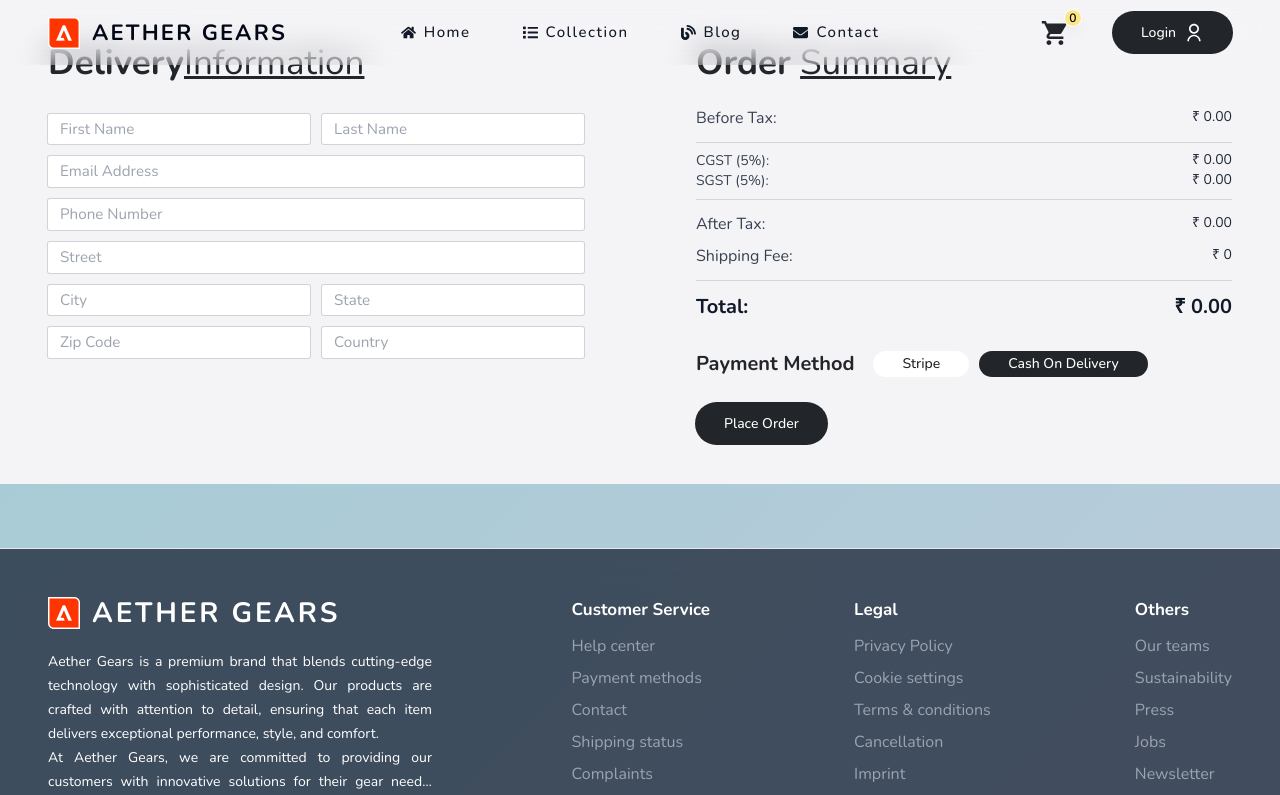
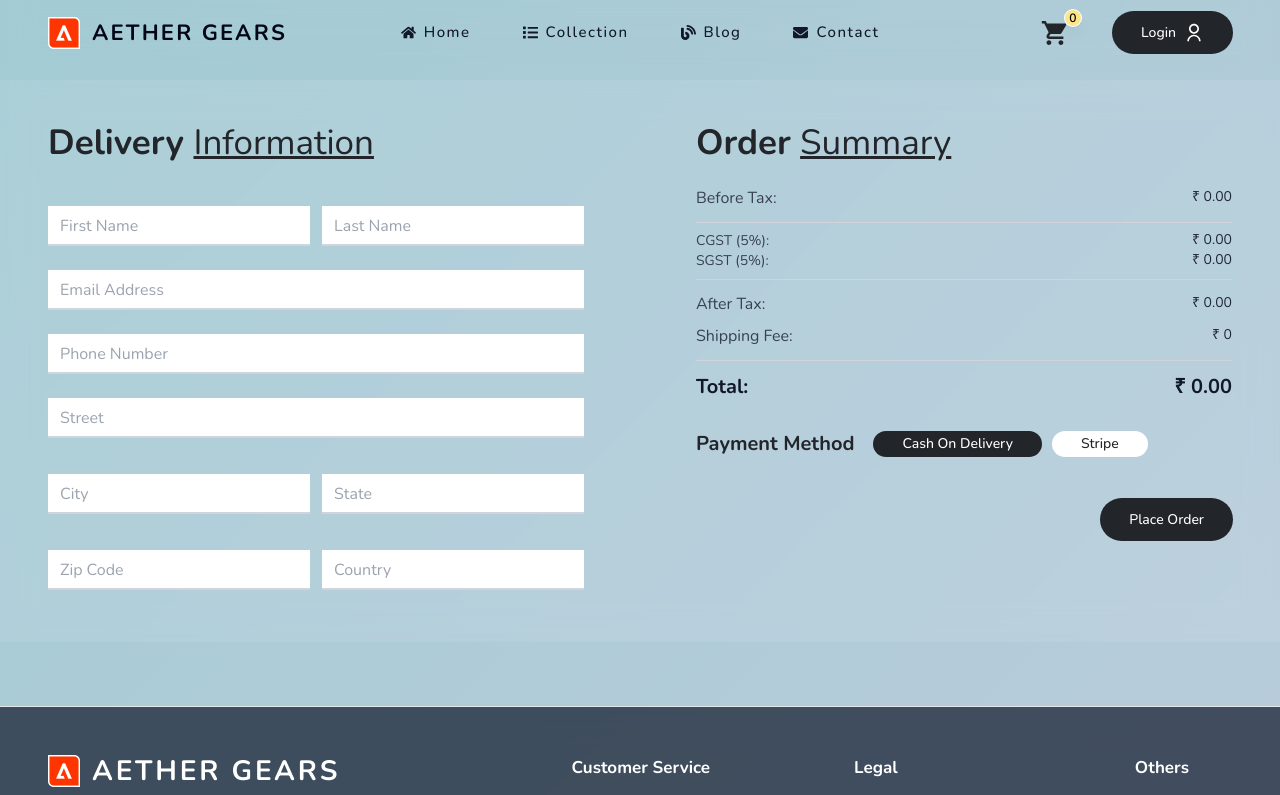
Before and after one commit to abdul180690/Aether-Gears---ReactJs-Project, a React (Vite) app in the folder frontend/: page /place-order in a window 1280 px wide. Shown: the top 795 px of the page. Built offline with nearby package versions, Linux system fonts and the light colour scheme.

Commit message:
delivery information form styling update

```diff
--- a/frontend/src/pages/PlaceOrder.jsx
+++ b/frontend/src/pages/PlaceOrder.jsx
@@ -6,26 +6,136 @@ const PlaceOrder = () => {
   const [method, setMethod] = useState('cod')
 
   return (
-    <div className=''>
-      <div className='bg-primary mb-16'>
+    <div className='mt-20'>
+      <div className='bg-primary bg-opacity-10 backdrop-blur-lg mb-16'>
         <form className='max-padd-container py-10'>
           <div className='flex flex-col xl:flex-row gap-20 xl:gap-28'>
             <div className='flex-1 flex flex-col gap-3 text-[95%]'>
-              <Title title1={'Delivery'} title2={'Information'}/>
-              <div className='flex gap-3 '>
-                <input type="text" placeholder="First Name" className='ring-1 ring-slate-900/15 p-1 pl-3 rounded-sm bg-white outline-none w-1/2'/>
-                <input type="text" placeholder="Last Name" className='ring-1 ring-slate-900/15 p-1 pl-3 rounded-sm bg-white outline-none w-1/2'/>
+              <Title title1={'Delivery '} title2={'Information'}/>
+              <div className='flex gap-3 mt-3'>
+                <div className='flex-1 relative'>
+                  <input
+                    type="text"
+                    id="firstName"
+                    name="firstName"
+                    placeholder="First Name"
+                    className='mb-3 pl-3 peer h-10 w-full border-b-2 border-gray-300 text-gray-900 placeholder-transparent focus:outline-none focus:border-slate-600'
+                  />
+                  <label
+                    for="firstName"
+                    class="pl-3 absolute left-0 -top-5 text-gray-600 text-sm transition-all peer-placeholder-shown:text-base peer-placeholder-shown:text-gray-400 peer-placeholder-shown:top-2 peer-focus:-top-3.5 peer-focus:text-gray-600 peer-focus:text-sm"
+                  >First Name</label>
+                </div>
+                <div className='flex-1 relative'>
+                  <input
+                    type="text"
+                    id="lastName"
+                    name="lastName"
+                    placeholder="Last Name"
+                    className=' mb-3 pl-3 peer h-10 w-full border-b-2 border-gray-300 text-gray-900 placeholder-transparent focus:outline-none focus:border-slate-600'
+                  />
+                  <label
+                    for="lastName"
+                    class="pl-3 absolute left-0 -top-5 text-gray-600 text-sm transition-all peer-placeholder-shown:text-base peer-placeholder-shown:text-gray-400 peer-placeholder-shown:top-2 peer-focus:-top-3.5 peer-focus:text-gray-600 peer-focus:text-sm"
+                  >Last Name</label>
+                </div>
               </div>
-              <input type="email" placeholder="Email Address" className='ring-1 ring-slate-900/15 p-1 pl-3 rounded-sm bg-white outline-none'/>
-              <input type="number" placeholder="Phone Number" className='ring-1 ring-slate-900/15 p-1 pl-3 rounded-sm bg-white outline-none'/>
-              <input type="text" placeholder="Street" className='ring-1 ring-slate-900/15 p-1 pl-3 rounded-sm bg-white outline-none'/>
-              <div className='flex gap-3 '>
-                <input type="text" placeholder="City" className='ring-1 ring-slate-900/15 p-1 pl-3 rounded-sm bg-white outline-none w-1/2'/>
-                <input type="text" placeholder="State" className='ring-1 ring-slate-900/15 p-1 pl-3 rounded-sm bg-white outline-none w-1/2'/>
+              <div className='relative'>
+                <input
+                  type="email"
+                  id="email"
+                  name="email"
+                  placeholder="Email Address"
+                  className=' mb-3 pl-3 peer h-10 w-full border-b-2 border-gray-300 text-gray-900 placeholder-transparent focus:outline-none focus:border-slate-600'
+                />
+                <label
+                  for="email"
+                  class="pl-3 absolute left-0 -top-5 text-gray-600 text-sm transition-all peer-placeholder-shown:text-base peer-placeholder-shown:text-gray-400 peer-placeholder-shown:top-2 peer-focus:-top-3.5 peer-focus:text-gray-600 peer-focus:text-sm"
+                >Email Address</label>
               </div>
-              <div className='flex gap-3'>
-                <input type="number" placeholder="Zip Code" className='ring-1 ring-slate-900/15 p-1 pl-3 rounded-sm bg-white outline-none w-1/2'/>
-                <input type="text" placeholder="Country" className='ring-1 ring-slate-900/15 p-1 pl-3 rounded-sm bg-white outline-none w-1/2'/>
+              <div className='relative'>
+                <input
+                  type="number"
+                  id="phoneNumber"
+                  name="phoneNumber"
+                  placeholder="Phone Number"
+                  className=' mb-3 pl-3 peer h-10 w-full border-b-2 border-gray-300 text-gray-900 placeholder-transparent focus:outline-none focus:border-slate-600'
+                />
+                <label
+                  for="phoneNumber"
+                  class="pl-3 absolute left-0 -top-5 text-gray-600 text-sm transition-all peer-placeholder-shown:text-base peer-placeholder-shown:text-gray-400 peer-placeholder-shown:top-2 peer-focus:-top-3.5 peer-focus:text-gray-600 peer-focus:text-sm"
+                >Phone Number</label>
+              </div>
+              <div className='relative'>
+                <input
+                  type="text"
+                  id="street"
+                  name="street"
+                  placeholder="Street"
+                  className=' mb-3 pl-3 peer h-10 w-full border-b-2 border-gray-300 text-gray-900 placeholder-transparent focus:outline-none focus:border-slate-600'
+                />
+                <label
+                  for="street"
+                  class="pl-3 absolute left-0 -top-5 text-gray-600 text-sm transition-all peer-placeholder-shown:text-base peer-placeholder-shown:text-gray-400 peer-placeholder-shown:top-2 peer-focus:-top-3.5 peer-focus:text-gray-600 peer-focus:text-sm"
+                >Street</label>
+              </div>
+
+              <div className='flex gap-3 mt-3'>
+                <div className='flex-1 relative'>
+                  <input
+                    type="text"
+                    id="city"
+                    name="city"
+                    placeholder="City"
+                    className='mb-3 pl-3 peer h-10 w-full border-b-2 border-gray-300 text-gray-900 placeholder-transparent focus:outline-none focus:border-slate-600'
+                  />
+                  <label
+                    for="city"
+                    class="pl-3 absolute left-0 -top-5 text-gray-600 text-sm transition-all peer-placeholder-shown:text-base peer-placeholder-shown:text-gray-400 peer-placeholder-shown:top-2 peer-focus:-top-3.5 peer-focus:text-gray-600 peer-focus:text-sm"
+                  >City</label>
+                </div>
+                <div className='flex-1 relative'>
+                  <input
+                    type="text"
+                    id="state"
+                    name="state"
+                    placeholder="State"
+                    className=' mb-3 pl-3 peer h-10 w-full border-b-2 border-gray-300 text-gray-900 placeholder-transparent focus:outline-none focus:border-slate-600'
+                  />
+                  <label
+                    for="state"
+                    class="pl-3 absolute left-0 -top-5 text-gray-600 text-sm transition-all peer-placeholder-shown:text-base peer-placeholder-shown:text-gray-400 peer-placeholder-shown:top-2 peer-focus:-top-3.5 peer-focus:text-gray-600 peer-focus:text-sm"
+                  >State</label>
+                </div>
+              </div>
+
+              <div className='flex gap-3 mt-3'>
+                <div className='flex-1 relative'>
+                  <input
+                    type="number"
+                    id="zipCode"
+                    name="zipCode"
+                    placeholder="zipCode"
+                    className='mb-3 pl-3 peer h-10 w-full border-b-2 border-gray-300 text-gray-900 placeholder-transparent focus:outline-none focus:border-slate-600'
+                  />
+                  <label
+                    for="zipCode"
+                    class="pl-3 absolute left-0 -top-5 text-gray-600 text-sm transition-all peer-placeholder-shown:text-base peer-placeholder-shown:text-gray-400 peer-placeholder-shown:top-2 peer-focus:-top-3.5 peer-focus:text-gray-600 peer-focus:text-sm"
+                  >Zip Code</label>
+                </div>
+                <div className='flex-1 relative'>
+                  <input
+                    type="text"
+                    id="country"
+                    name="country"
+                    placeholder="Country"
+                    className=' mb-3 pl-3 peer h-10 w-full border-b-2 border-gray-300 text-gray-900 placeholder-transparent focus:outline-none focus:border-slate-600'
+                  />
+                  <label
+                    for="country"
+                    class="pl-3 absolute left-0 -top-5 text-gray-600 text-sm transition-all peer-placeholder-shown:text-base peer-placeholder-shown:text-gray-400 peer-placeholder-shown:top-2 peer-focus:-top-3.5 peer-focus:text-gray-600 peer-focus:text-sm"
+                  >Country</label>
+                </div>
               </div>
             </div>
 
@@ -34,11 +144,11 @@ const PlaceOrder = () => {
               <div className='flex items-center justify-start py-6'>
                 <h3 className='bold-20 me-5'>Payment <span>Method </span></h3>
                 <div className='flex gap-3'>
+                  <div onClick={()=> setMethod('cod')} className={`${method === "cod" ? "btn-dark" : "btn-white"} !py-1 text-xs cursor-pointer`}>Cash On Delivery</div>
                   <div onClick={()=> setMethod('stripe')} className={`${method === "stripe" ? "btn-dark" : "btn-white"} !py-1 text-xs cursor-pointer`}>Stripe</div>
-                  <div onClick={()=> setMethod('cod')} className={`${method === "cod" ? "btn-dark" : "btn-white"} !py-1 text-xs cursor-pointer`}>Cash On Delivery</div>
                 </div>
               </div>
-              <div>
+              <div className="flex justify-end mt-4">
                 <button type='submit' className='btn-secondary'>Place Order</button>
               </div>
             </div>
```
